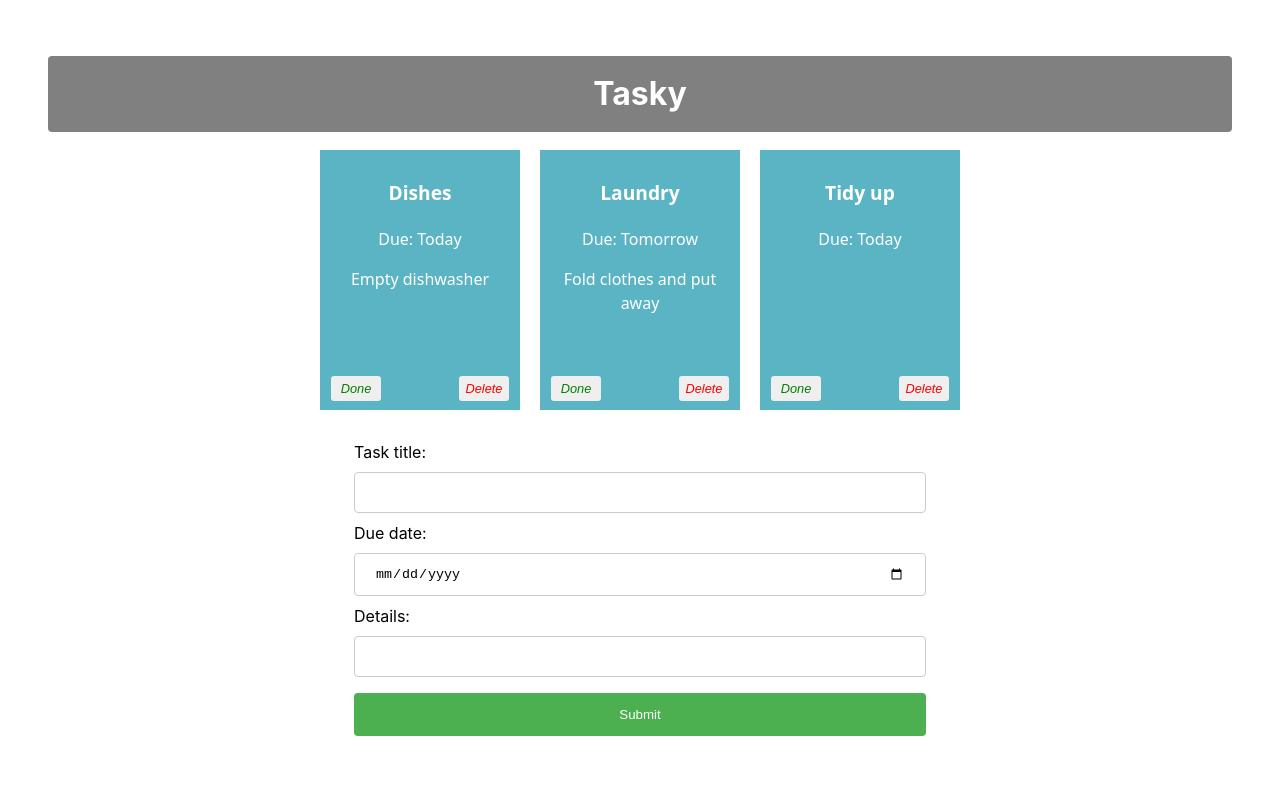
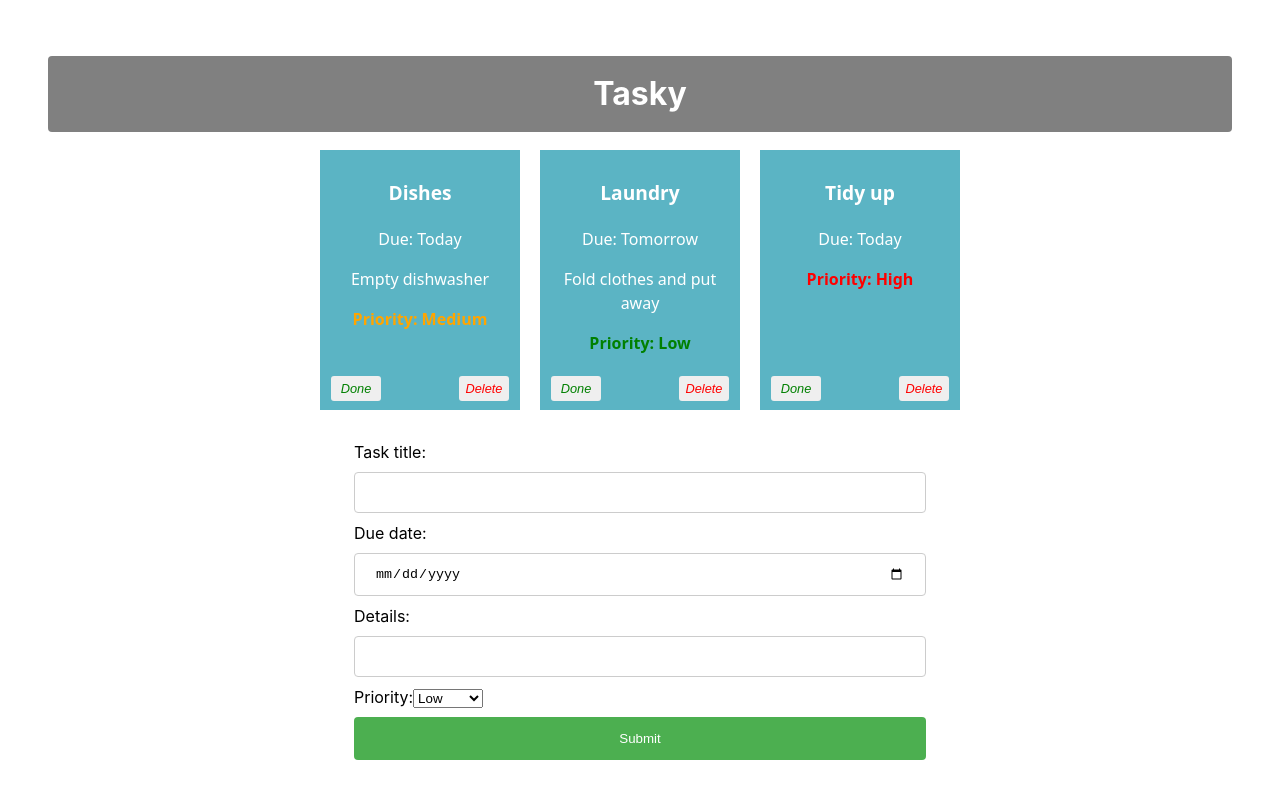
Before and after one commit to 20112841/react-basic-labs, a React (Vite) app in the folder tasky/: page / in a window 1280 px wide. Shown: the top 798 px of the page. Built offline with nearby package versions, Linux system fonts and the light colour scheme.

Commit message:
Tasky Lab 2b - Exercises done

```diff
--- a/tasky/src/App.jsx
+++ b/tasky/src/App.jsx
@@ -7,16 +7,17 @@ import "./App.css";
 function App() {
   const [ taskState, setTaskState ] = useState({
     tasks: [
-      { id: 1, title: "Dishes", description: "Empty dishwasher", deadline: "Today", done: false },
-      { id: 2, title: "Laundry", description: "Fold clothes and put away", deadline: "Tomorrow", done: false },
-      { id: 3, title: "Tidy up", deadline: "Today", done: false }
+      { id: 1, title: "Dishes", description: "Empty dishwasher", deadline: "Today", done: false, priority: "Medium" },
+      { id: 2, title: "Laundry", description: "Fold clothes and put away", deadline: "Tomorrow", done: false, priority: "Low" },
+      { id: 3, title: "Tidy up", deadline: "Today", done: false, priority: "High" }
     ]
   });
 
   const [ formState, setFormState ] = useState({
     title: "",
     description: "",
-    deadline: ""
+    deadline: "",
+    priority: "Low"
   });
 
   const doneHandler = (taskIndex) => {
@@ -43,20 +44,21 @@ function App() {
       case "deadline":
           form.deadline = event.target.value;
           break;
+      case "priority":
+          form.priority = event.target.value;
+          break;
       default:
           form = formState;
     }
     setFormState(form);
   }
 
-  console.log(formState);
-
   const formSubmitHandler = (event) => {
     event.preventDefault();
     const tasks = [...taskState.tasks];
     const form = {...formState};
     form.id = uuidv4();
-    form.done = false; // ensures new tasks start as not done
+    form.done = false;
     tasks.push(form);
     setTaskState({tasks});
   }
@@ -71,6 +73,7 @@ function App() {
           deadline={task.deadline}
           key={task.id}
           done={task.done}
+          priority={task.priority}
           markDone={() => doneHandler(index)}
           deleteTask={() => deleteHandler(index)}
         />
--- a/tasky/src/components/Form.jsx
+++ b/tasky/src/components/Form.jsx
@@ -16,6 +16,16 @@ const AddTaskForm = (props) => {
             Details:
             <input type="text" name="description" onChange={(event) => props.change(event)} />
         </label>
+        <br />
+        <label>
+            Priority:
+            <select name="priority" onChange={(event) => props.change(event)}>
+              <option value="Low">Low</option>
+              <option value="Medium">Medium</option>
+              <option value="High">High</option>
+            </select>
+        </label>
+        <br />
         <input type="submit" value="Submit" />
       </form>
     </div>
--- a/tasky/src/components/Task.jsx
+++ b/tasky/src/components/Task.jsx
@@ -1,10 +1,23 @@
 const Task = (props) => {
+    // Helper function to set priority color
+    const getPriorityColor = (priority) => {
+        switch(priority) {
+            case "High": return "red";
+            case "Medium": return "orange";
+            case "Low": return "green";
+            default: return "black";
+        }
+    }
+
     return (
         <div className="card" style={{backgroundColor: props.done ? 'lightgrey' : '#5bb4c4'}}>
             <p className="title">{props.title}</p>
             <p>Due: {props.deadline}</p>
             <p>{props.children}</p>
             <p>{props.description}</p>
+            <p style={{ color: getPriorityColor(props.priority), fontWeight: 'bold' }}>
+                Priority: {props.priority}
+            </p>
             <button onClick={props.markDone} className='doneButton'>Done</button>
             <button onClick={props.deleteTask} className='deleteButton'>Delete</button>
         </div>
```
